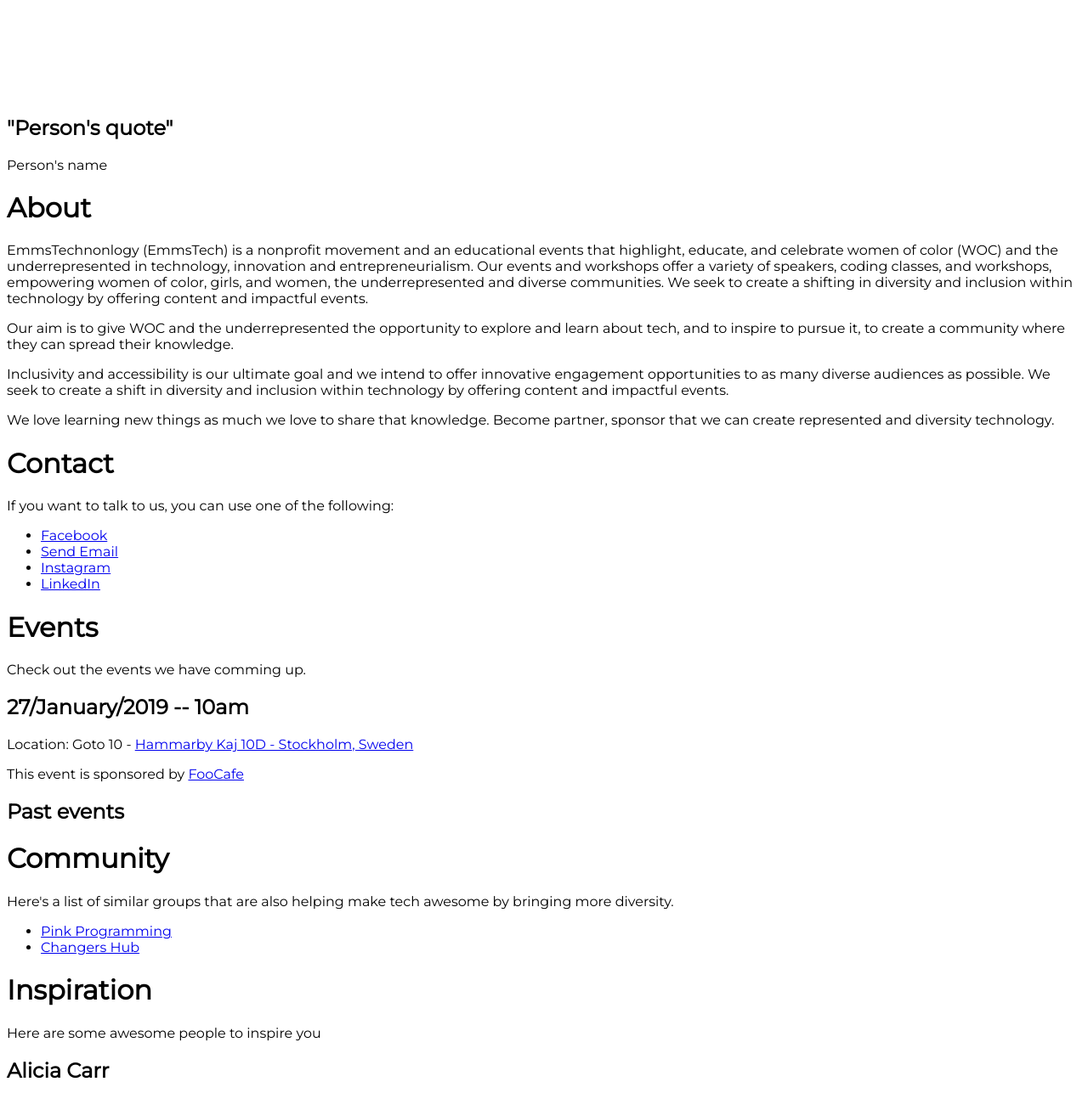
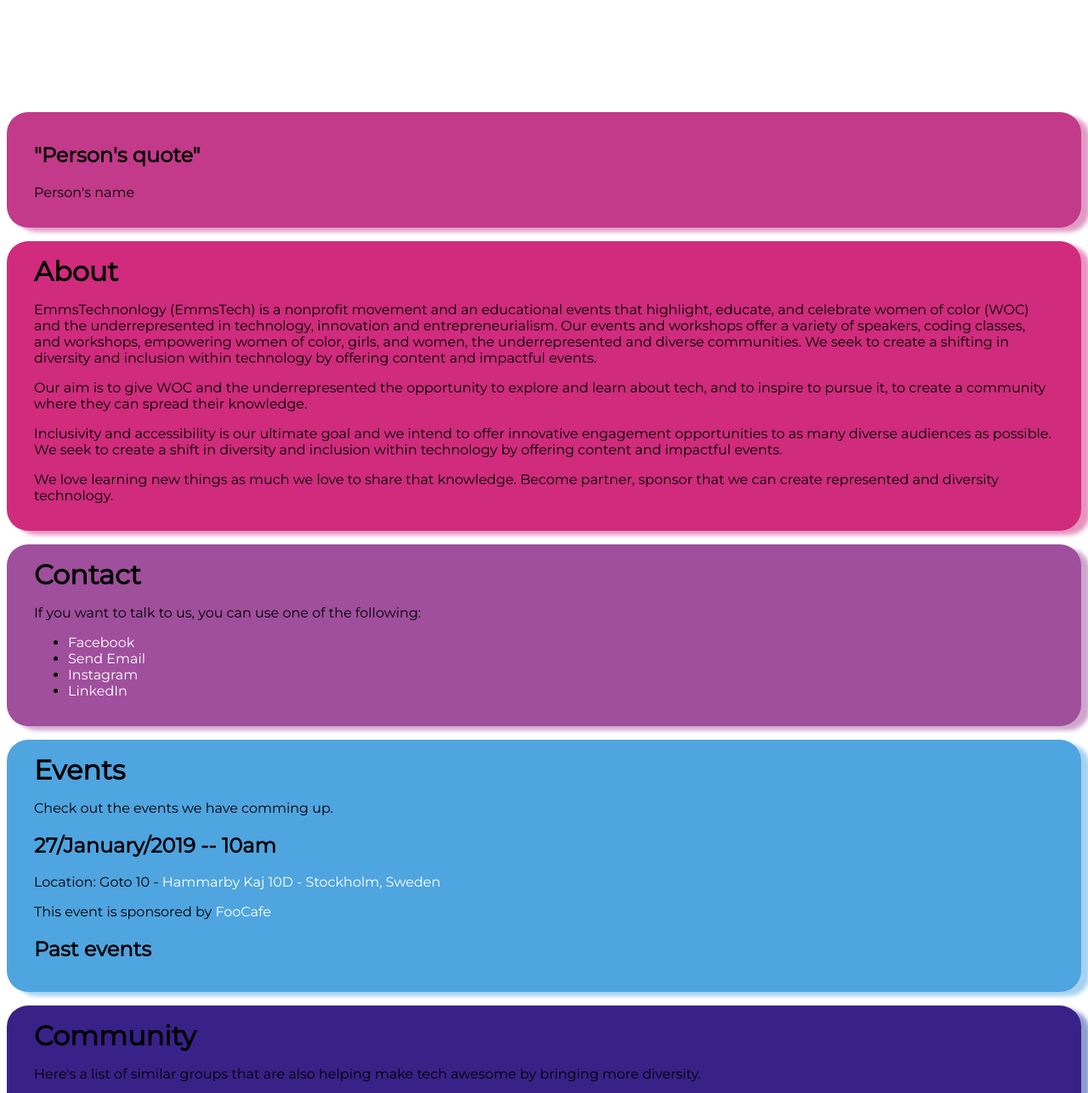
Before and after one commit to EmmsTech/EMMSTECH.GITHUB.IO, a plain HTML site: page index.html in a window 1280 px wide. Shown: the part 900-2187 px from the top of the page at 85% size. Drawn offline with Linux system fonts and the light colour scheme.

Commit message:
Update styles.css

```diff
--- a/styles.css
+++ b/styles.css
@@ -1,5 +1,6 @@
 body {
   font-family: 'Montserrat', sans-serif;
+
 }
 
 .header-nav {
@@ -36,3 +37,91 @@ body {
 @media query {
 
 }
+
+a {
+  color: white;
+  text-decoration: none;
+}
+
+.header-nav a {
+  color: black;
+}
+
+h1 {
+  margin: 0%;
+}
+
+/* background colours for boxes */
+
+.boxcontent {
+  padding: 1em;
+  margin: 1em;
+}
+
+
+
+.quote {
+  background-color: #c23a89;
+  box-shadow: 10px 5px 5px #e09bc3;
+  border-radius: 25px;
+
+}
+
+.content {
+  background-color: #d02b7d;
+  box-shadow: 10px 5px 5px #e793bd;
+  border-radius: 25px;
+}
+
+.contact {
+  background-color: #9f4f9c;
+  box-shadow: 10px 5px 5px #cea5cd;
+  border-radius: 25px;
+}
+
+.events {
+  background-color: #4fa5e0;
+  box-shadow: 10px 5px 5px #a5d1ef;
+  border-radius: 25px;
+}
+
+.community {
+  background-color: #382288;
+  box-shadow: 10px 5px 5px #919ccc;
+  border-radius: 25px;
+}
+
+.inspirationstext {
+  background-color: #97de7c;
+  box-shadow: 10px 5px 5px #caeebc;
+  border-radius: 25px;
+}
+
+.inspopic {
+  width: 300px;
+  height: 300px;
+}
+
+.inspiration1 {
+  background-color: #36b783;
+  box-shadow: 10px 5px 5px #99dac0;
+  border-radius: 25px;
+}
+
+.inspiration2 {
+  background-color: #8fc94e;
+  box-shadow: 10px 5px 5px #c6e3a5;
+  border-radius: 25px;
+}
+/*byt färg*/
+.inspiration3 {
+  background-color: #efec46;
+  box-shadow: 10px 5px 5px #ecea82;
+  border-radius: 25px;
+}
+
+.inspiration4 {
+  background-color: #ecf585;
+  box-shadow: 10px 5px 5px #f6fbb9;
+  border-radius: 25px;
+}
```
